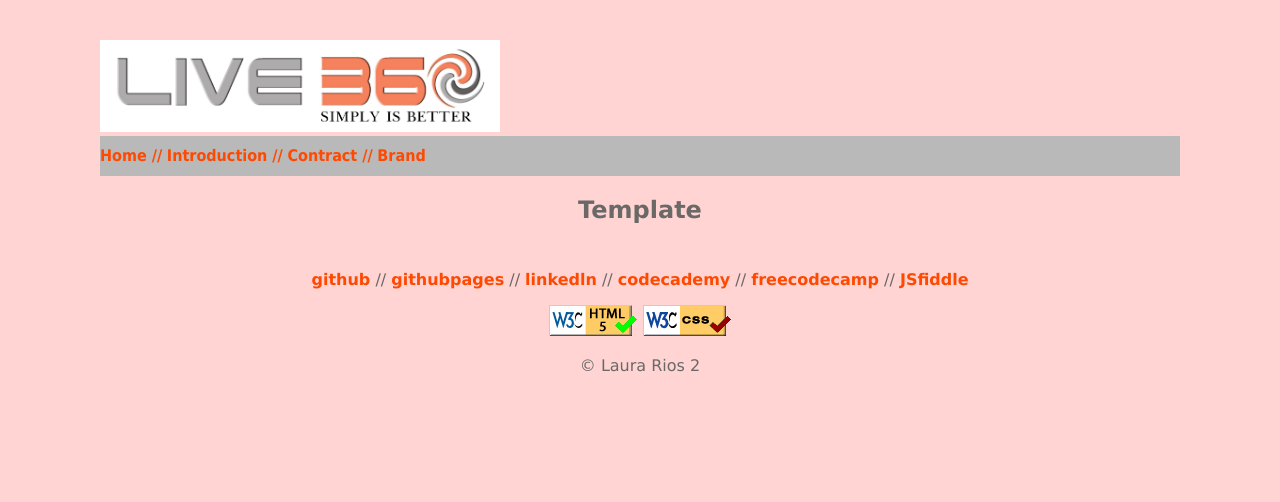
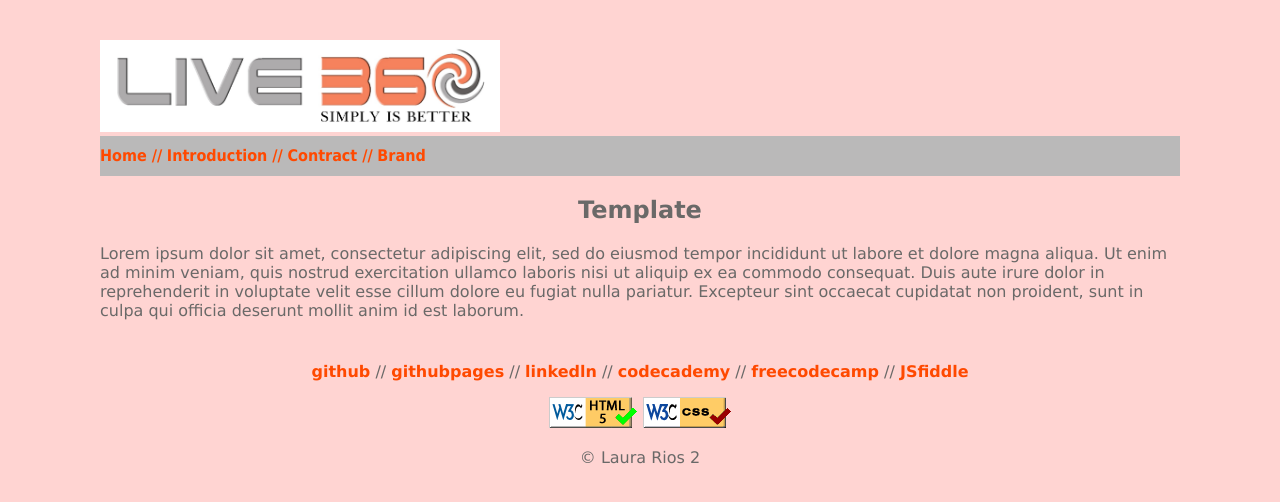
Before and after one commit to lrios002/Web115., a plain HTML site: page template.html in a window 1280 px wide. Drawn offline with Linux system fonts and the light colour scheme.

Commit message:
Add files via upload

```diff
--- a/template.html
+++ b/template.html
@@ -19,7 +19,7 @@
 </header>
 <main>
         <h2>Template</h2>
-		<p></p>
+		<p>Lorem ipsum dolor sit amet, consectetur adipiscing elit, sed do eiusmod tempor incididunt ut labore et dolore magna aliqua. Ut enim ad minim veniam, quis nostrud exercitation ullamco laboris nisi ut aliquip ex ea commodo consequat. Duis aute irure dolor in reprehenderit in voluptate velit esse cillum dolore eu fugiat nulla pariatur. Excepteur sint occaecat cupidatat non proident, sunt in culpa qui officia deserunt mollit anim id est laborum.</p>
 </main>
 <footer>
 	<p>
```
